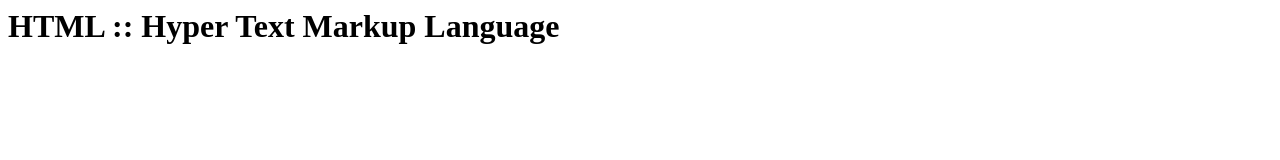
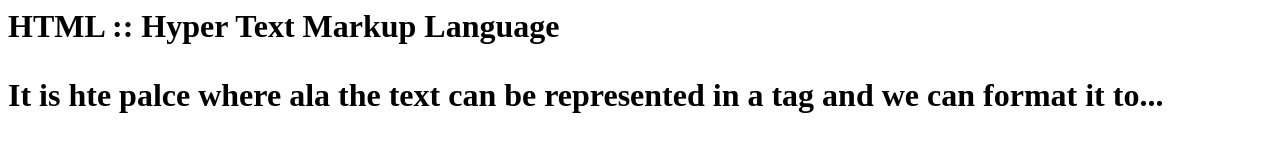
Before and after one commit to Venky10/Venky10.github.io, a plain HTML site: page index.html in a window 1280 px wide. Drawn offline with Linux system fonts and the light colour scheme.

Commit message:
Update index.html

```diff
--- a/index.html
+++ b/index.html
@@ -3,5 +3,9 @@
     <body>
       <h1>HTML :: Hyper Text Markup Language<h1>
         <body>
+          <p>
+            It is hte palce where ala the text can be represented
+            in a tag and we can format it to...
+            <p>
         <head>
 <html>
```
